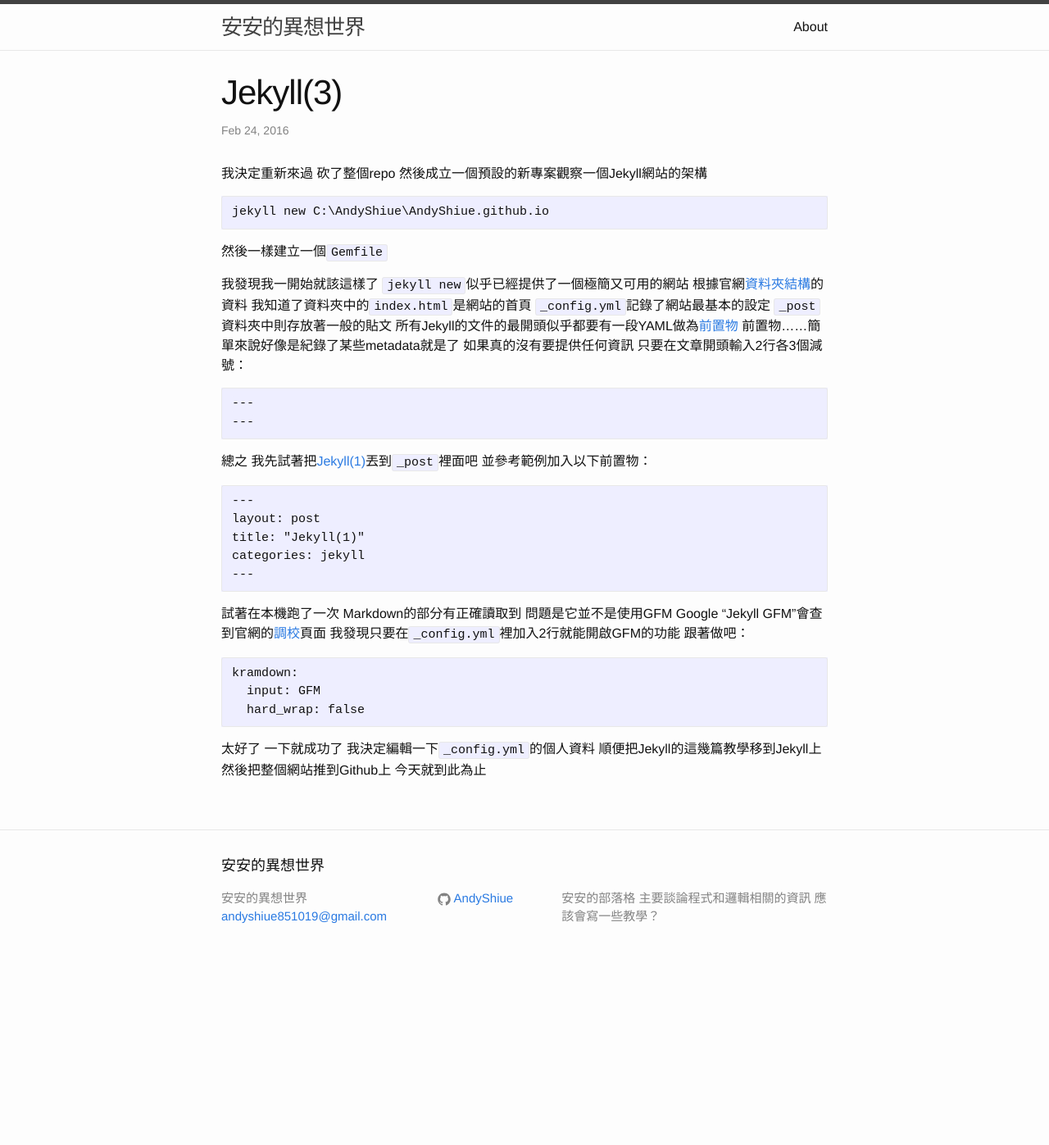
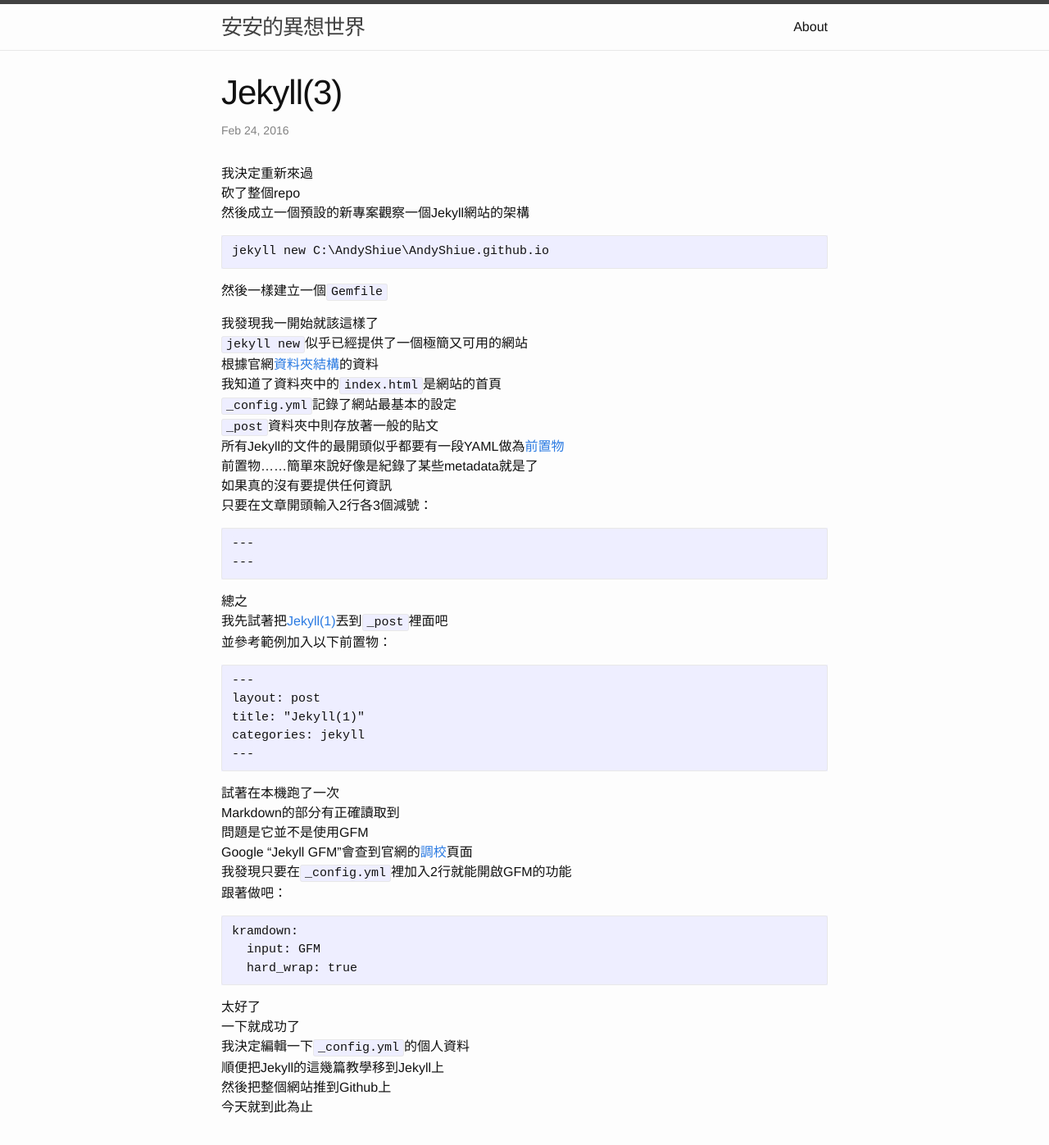
Before and after one commit to AndyShiue/AndyShiue.github.io, a Jekyll site: the page built from _posts/2016-02-24-jekyll-retry.md, in a window 1280 px wide and 1400 px high. Shown: the top 1397 px of the window at 82% size. Built offline with Jekyll 4.4.1, drawn with Linux system fonts in a browser that asks for light colours.

Commit message:
Set config to hard wrap.

````diff
--- a/_config.yml
+++ b/_config.yml
@@ -22,4 +22,4 @@
 
 kramdown:
   input: GFM
-  hard_wrap: false
+  hard_wrap: true
--- a/_posts/2016-02-24-jekyll-retry.md
+++ b/_posts/2016-02-24-jekyll-retry.md
@@ -54,7 +54,7 @@
 ```
 kramdown:
   input: GFM
-  hard_wrap: false
+  hard_wrap: true
 ```
 
 太好了
````
